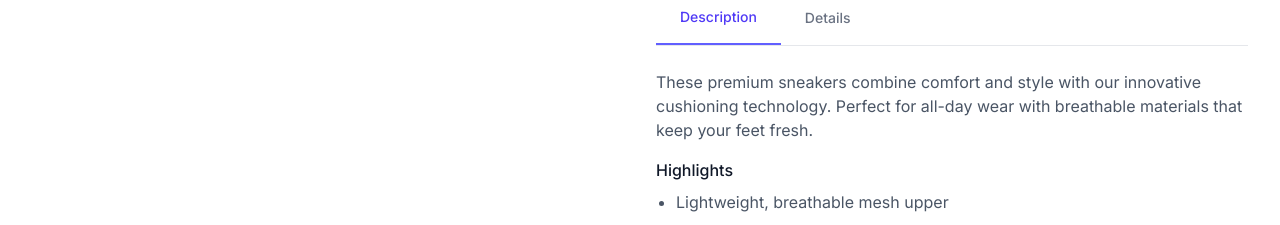
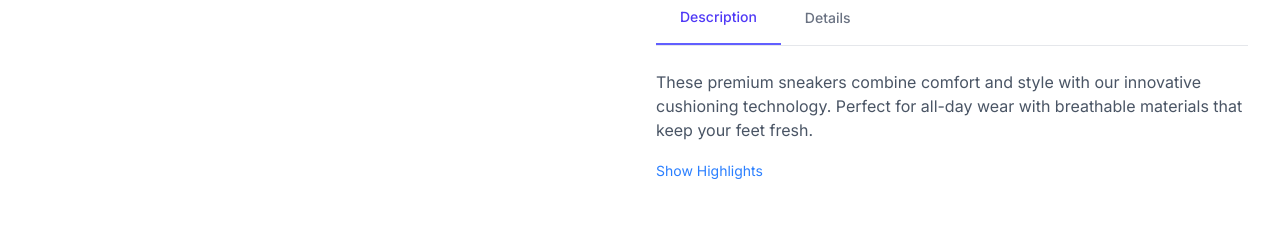
Before and after one commit to beinghaziq/ulearna-ecommerce, a Next.js app: page / in a window 1280 px wide. Shown: the part 572-797 px from the top of the page. Built offline with nearby package versions, Linux system fonts and the light colour scheme.

Commit message:
expandable section added for description

```diff
--- a/src/components/ProductDescription/ProductDescription.tsx
+++ b/src/components/ProductDescription/ProductDescription.tsx
@@ -1,5 +1,4 @@
 'use client'
-// components/ProductDescription.tsx
 import { useState } from 'react';
 
 export default function ProductDescription({
@@ -12,14 +11,14 @@ export default function ProductDescription({
   details: string;
 }) {
   const [openTab, setOpenTab] = useState<'description' | 'details'>('description');
+  const [expanded, setExpanded] = useState(false);
 
   return (
     <div className="mt-10 border-t border-gray-200 pt-8">
       <div className="flex border-b border-gray-200">
         <button
           onClick={() => setOpenTab('description')}
-          className={`py-4 px-6 font-medium text-sm ${
-            openTab === 'description'
+          className={`py-4 px-6 font-medium text-sm ${openTab === 'description'
             ? 'border-b-2 border-indigo-500 text-indigo-600'
             : 'text-gray-500 hover:text-gray-700'
             }`}
@@ -28,8 +27,7 @@ export default function ProductDescription({
         </button>
         <button
           onClick={() => setOpenTab('details')}
-          className={`py-4 px-6 font-medium text-sm ${
-            openTab === 'details'
+          className={`py-4 px-6 font-medium text-sm ${openTab === 'details'
             ? 'border-b-2 border-indigo-500 text-indigo-600'
             : 'text-gray-500 hover:text-gray-700'
             }`}
@@ -42,12 +40,23 @@ export default function ProductDescription({
         {openTab === 'description' ? (
           <div>
             <p className="text-gray-600 mb-4">{description}</p>
+
+            {expanded && (
+              <div>
                 <h3 className="font-medium text-gray-900 mb-2">Highlights</h3>
                 <ul className="list-disc pl-5 space-y-2 text-gray-600">
                   {highlights.map((highlight, index) => (
                     <li key={index}>{highlight}</li>
                   ))}
                 </ul>
+              </div>
+            )}
+            <button
+              onClick={() => setExpanded(!expanded)}
+              className="text-sm text-blue-500 hover:underline mb-2 cursor-pointer"
+            >
+              {expanded ? 'Hide Highlights' : 'Show Highlights'}
+            </button>
           </div>
         ) : (
           <div>
```
Also changed, not shown: src/components/ProductGallery/ProductGallery.tsx (+0 -21 lines), src/app/cart/page.tsx (indentation only). Lines whose indentation alone changed are shown as unchanged.
